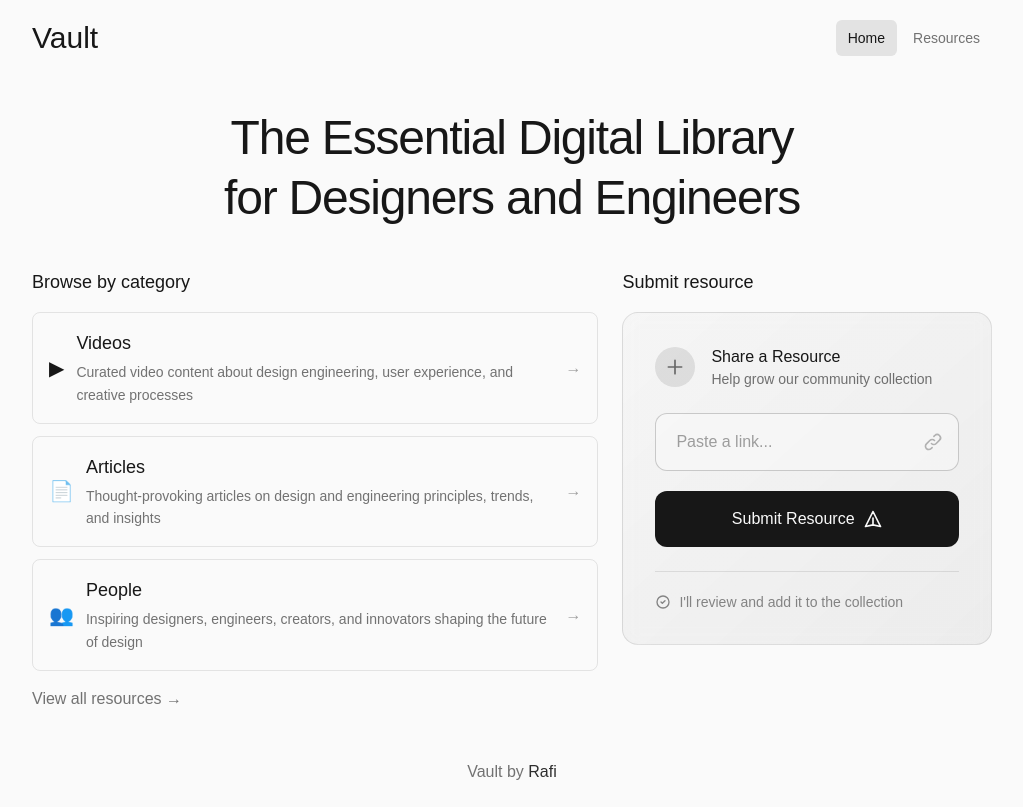
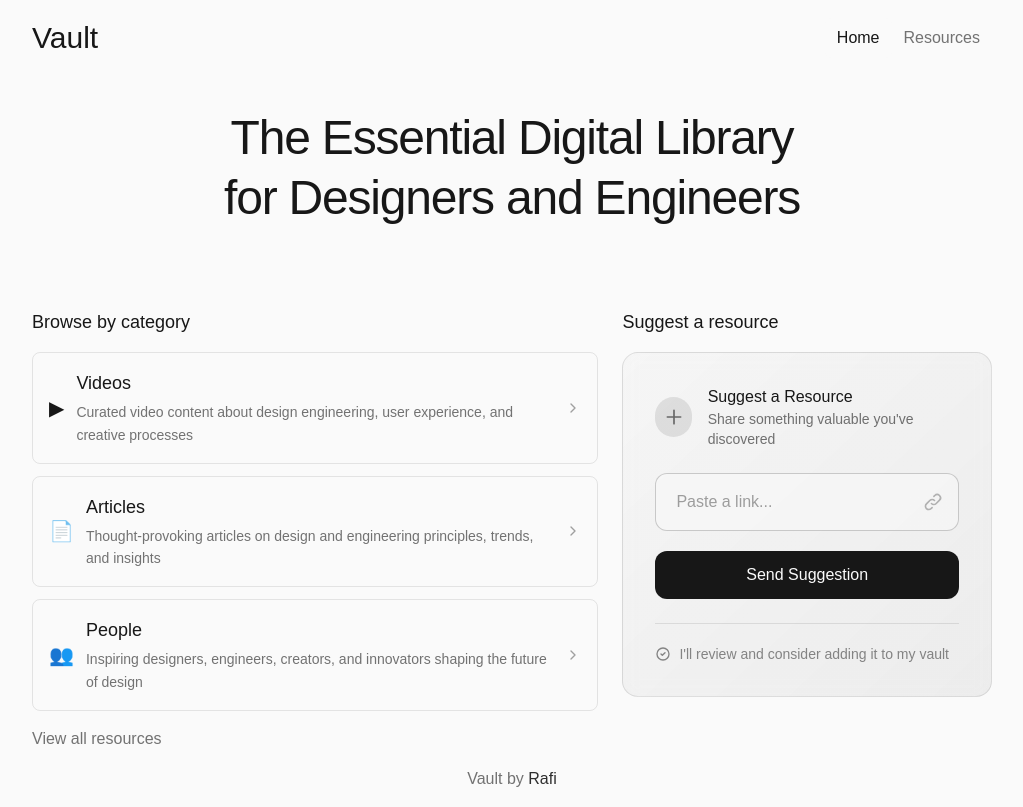
Before and after one commit to ahmadrafidev/vault, a Next.js app: page / in a window 1280 px wide. Shown: the whole page, without its empty margins (128-1151 px from the left). Built offline with nearby package versions, Linux system fonts and the light colour scheme.

Commit message:
refine header color state, remove spacing in resources page, and refine submit card copywriting

```diff
--- a/app/components/Header.tsx
+++ b/app/components/Header.tsx
@@ -11,7 +11,7 @@ export default function Header() {
 
   return (
     <header className="bg-background/95 backdrop-blur-sm sticky top-0 z-50">
-      <div className="max-w-5xl mx-auto px-4 sm:px-6 lg:px-8 py-1.5">
+      <div className="max-w-5xl mx-auto px-4 sm:px-6 md:px-8 py-1.5">
         <div className="flex items-center justify-between h-16">
 
           <Link
@@ -24,13 +24,13 @@ export default function Header() {
           </Link>
 
           {/* Navigation */}
-          <nav className="flex items-center space-x-1">
+          <nav className="flex items-center">
             {/* Home Link */}
             <Link
               href="/"
-              className={`px-3 py-2 text-sm font-medium rounded-md transition-all duration-200 ${
+              className={`px-3 py-2 text-sm md:text-base font-medium rounded-md transition-all duration-200 ${
                 isHomeActive
-                  ? "bg-foreground/10 text-foreground"
+                  ? "bg-background text-foreground"
                   : "text-foreground/60 hover:text-foreground hover:bg-foreground/5"
               }`}
             >
@@ -40,9 +40,9 @@ export default function Header() {
             {/* Resources Link */}
             <Link
               href="/resources"
-              className={`px-3 py-2 text-sm font-medium rounded-md transition-all duration-200 ${
+              className={`px-3 py-2 text-sm md:text-base font-medium rounded-md transition-all duration-200 ${
                 isResourceActive
-                  ? "bg-foreground/10 text-foreground"
+                  ? "bg-background text-foreground"
                   : "text-foreground/60 hover:text-foreground hover:bg-foreground/5"
               }`}
             >
--- a/app/page.tsx
+++ b/app/page.tsx
@@ -1,5 +1,7 @@
+import Link from "next/link";
+import { ChevronRight } from "lucide-react";
+
 import { Header } from "./components";
-import Link from "next/link";
 
 const resourceCategories = [
   {
@@ -29,14 +31,14 @@ export default function Home() {
 
       {/* Hero Section */}
       <main className="max-w-5xl mx-auto px-6 lg:px-8">
-        <div className="pt-8 pb-6 text-center">
+        <div className="pt-8 pb-6 sm:pb-12 md:pb-16 text-center">
           <h1 className="text-3xl sm:text-4xl lg:text-5xl font-light tracking-tight text-foreground mb-4 leading-tight text-balance">
             The Essential Digital Library for Designers and Engineers
           </h1>
         </div>
 
         {/* Content Grid */}
-        <div className="grid lg:grid-cols-5 gap-6 pb-8">
+        <div className="grid lg:grid-cols-5 gap-6">
           {/* Resources Categories */}
           <div className="lg:col-span-3">
             <h2 className="text-lg font-light text-foreground mb-4">
@@ -57,7 +59,7 @@ export default function Home() {
                       </p>
                     </div>
                     <div className="text-foreground/40 group-hover:text-foreground/60 group-hover:translate-x-0.5 transition-all duration-200">
-                      →
+                      <ChevronRight className="w-4 h-4" />
                     </div>
                   </div>
                 </Link>
@@ -69,7 +71,7 @@ export default function Home() {
                 href="/resources"
                 className="text-sm md:text-base text-foreground/60 hover:text-foreground transition-colors"
               >
-                View all resources →
+                View all resources
               </Link>
             </div>
           </div>
@@ -77,7 +79,7 @@ export default function Home() {
           {/* Submit Section */}
           <div className="lg:col-span-2">
             <h2 className="text-lg font-light text-foreground mb-4">
-              Submit resource
+              Suggest a resource
             </h2>
 
             {/* Card */}
@@ -89,9 +91,9 @@ export default function Home() {
                   </svg>
                 </div>
                 <div>
-                  <h3 className="text-base font-medium text-foreground">Share a Resource</h3>
+                  <h3 className="text-base font-medium text-foreground">Suggest a Resource</h3>
                   <p className="text-sm text-foreground/60">
-                    Help grow our community collection
+                    Share something valuable you've discovered
                   </p>
                 </div>
               </div>
@@ -113,12 +115,9 @@ export default function Home() {
 
                 <button
                   type="submit"
-                  className="w-full px-5 py-4 bg-foreground text-background rounded-xl font-medium hover:bg-foreground/90 transition-all duration-200 transform hover:scale-[1.02] text-base flex items-center justify-center gap-2"
+                  className="w-full px-5 py-2 md:py-3 bg-foreground text-background rounded-xl font-medium hover:bg-foreground/90 transition-all duration-200 transform hover:scale-[1.02] active:scale-[0.98] text-base flex items-center justify-center gap-2"
                 >
-                  <span>Submit Resource</span>
-                  <svg className="w-5 h-5" fill="none" stroke="currentColor" viewBox="0 0 24 24">
-                    <path strokeLinecap="round" strokeLinejoin="round" strokeWidth={2} d="M12 19l9 2-9-18-9 18 9-2zm0 0v-8" />
-                  </svg>
+                  <span>Send Suggestion</span>
                 </button>
               </form>
 
@@ -127,7 +126,7 @@ export default function Home() {
                   <svg className="w-4 h-4" fill="none" stroke="currentColor" viewBox="0 0 24 24">
                     <path strokeLinecap="round" strokeLinejoin="round" strokeWidth={2} d="M9 12l2 2 4-4m6 2a9 9 0 11-18 0 9 9 0 0118 0z" />
                   </svg>
-                  I'll review and add it to the collection
+                  I'll review and consider adding it to my vault
                 </p>
               </div>
             </div>
--- a/app/resources/page.tsx
+++ b/app/resources/page.tsx
@@ -43,10 +43,10 @@ export default function ResourcesPage() {
     <div className="bg-background">
       <Header />
 
-      <main className="max-w-4xl mx-auto px-4 sm:px-6 lg:px-8">
-        <div className="py-8 md:py-12">
+      <main className="max-w-4xl mx-auto px-4 sm:px-6 md:px-8">
+        <div className="py-4 md:py-6">
           {/* Hero Section */}
-          <div className="text-center mb-8">
+          <div className="text-center mb-4 md:mb-6">
             <h1 className="text-2xl sm:text-3xl md:text-4xl font-medium tracking-tight text-foreground mb-4">
               Resources
             </h1>
@@ -67,7 +67,7 @@ export default function ResourcesPage() {
                   <button
                     key={tab.id}
                     onClick={() => setActiveTab(tab.id)}
-                    className={`px-3 py-1.5 text-xs font-medium rounded transition-all duration-200 ${
+                    className={`px-3 py-1.5 text-xs md:text-base font-medium rounded transition-all duration-200 ${
                       activeTab === tab.id
                         ? "bg-background text-foreground shadow-sm"
                         : "text-foreground/60 hover:text-foreground hover:bg-foreground/5"
```
Also changed, not shown: package.json (+10 -4 lines), 1 other file (tests, documents, lock files or other folders).
